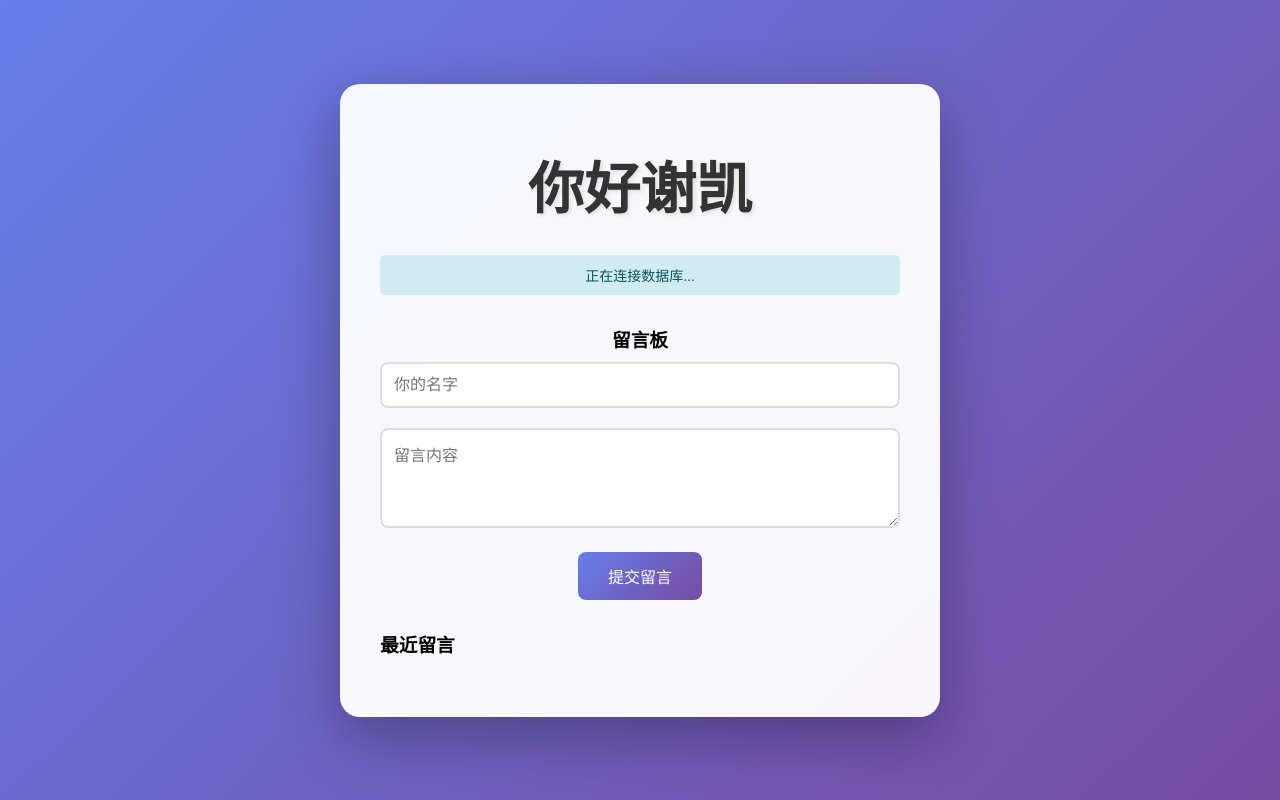
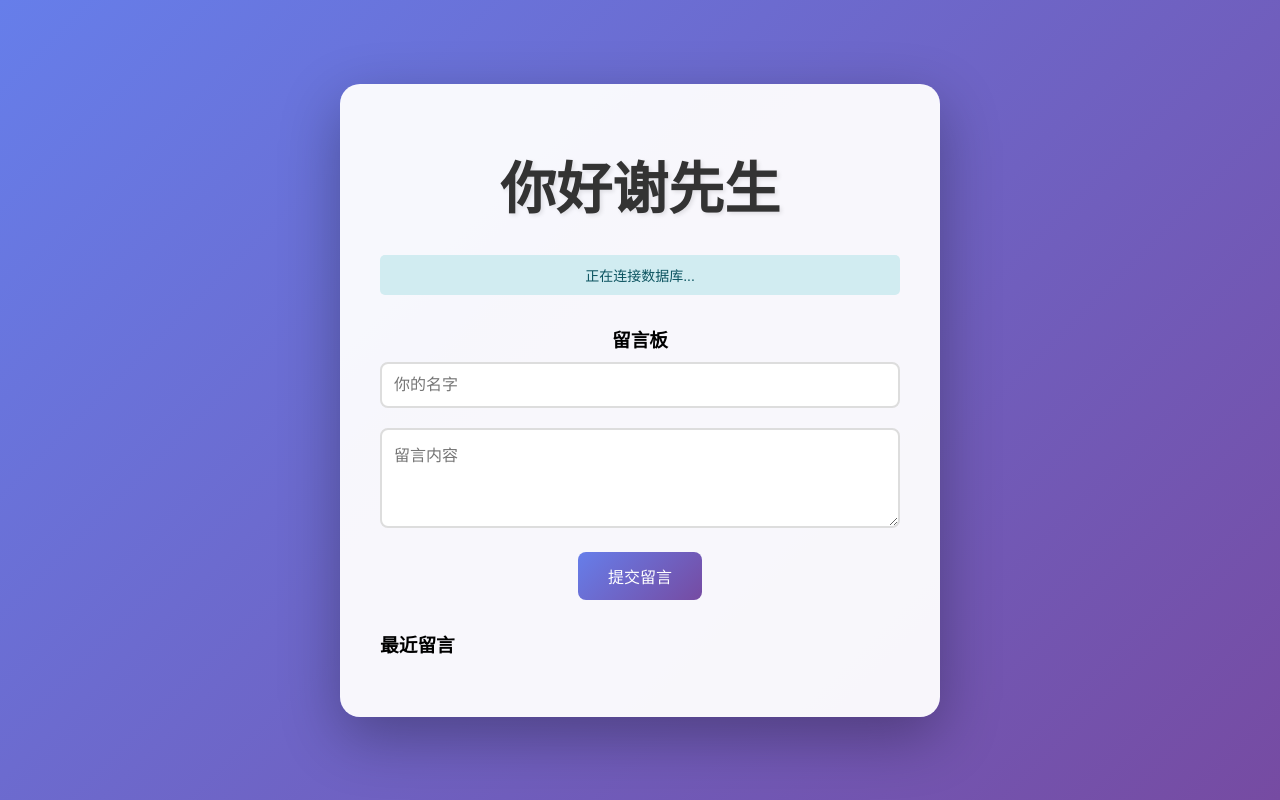
Before and after one commit to xiekai378/helloxiekai, a website: page index.html in a window 1280 px wide. Drawn offline with nearby package versions, Linux system fonts and the light colour scheme.

Commit message:
Remove kai character from webpage

```diff
--- a/index.html
+++ b/index.html
@@ -3,7 +3,7 @@
 <head>
     <meta charset="UTF-8">
     <meta name="viewport" content="width=device-width, initial-scale=1.0">
-    <title>你好谢凯</title>
+    <title>你好谢先生</title>
     <script src="https://cdn.jsdelivr.net/npm/@supabase/supabase-js@2"></script>
     <style>
         * {
@@ -96,7 +96,7 @@
 </head>
 <body>
     <div class="container">
-        <h1>你好谢凯</h1>
+        <h1>你好谢先生</h1>
 
         <div id="status" class="status info">正在连接数据库...</div>
 
```
